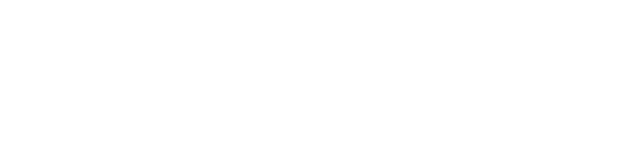
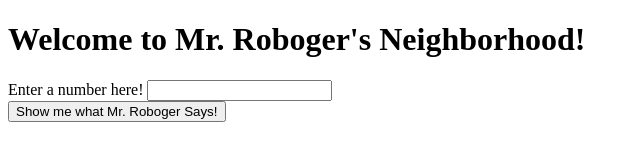
Before and after one commit to JackJones4/mr-roboger, a plain HTML site: page index.html in a window 1280 px wide. Shown: the whole page, without its empty margins (0-640 px from the left). Drawn offline with Linux system fonts and the light colour scheme.

Commit message:
added HTML elements to index.html

```diff
--- a/css/styles.css
+++ b/css/styles.css
@@ -0,0 +1,3 @@
+#roboAnswer {
+  display: none;
+}
--- a/index.html
+++ b/index.html
@@ -4,9 +4,23 @@
   <link rel='stylesheet' href='css/styles.css' type='text/css'>
   <script src='js/jquery.3.6.0.js'></script>
   <script src='js/scripts.js'></script>
-  <title></title>
+  <title>Mr. Roboger's Neighborhood</title>
 </head>
 <body>
-
+<div class="container">
+  <h1>Welcome to Mr. Roboger's Neighborhood!</h1>
+  <div>
+    <form id="roboForm">
+      <div class="numInput">
+        <label for="numberOne">Enter a number here!</label>
+        <input id="numberOne" class="numberForm" type="text">
+      </div>
+      <button type="submit" class="btn">Show me what Mr. Roboger Says!</button>
+    </form>
+      <div id="roboAnswer">
+      <p>Mr. Roboger says "<span class="roboSays"></span>"!</p>
+      </div>
+  </div>
+</div>
 </body>
 </html>
```
Also changed, not shown: 1 other file.
